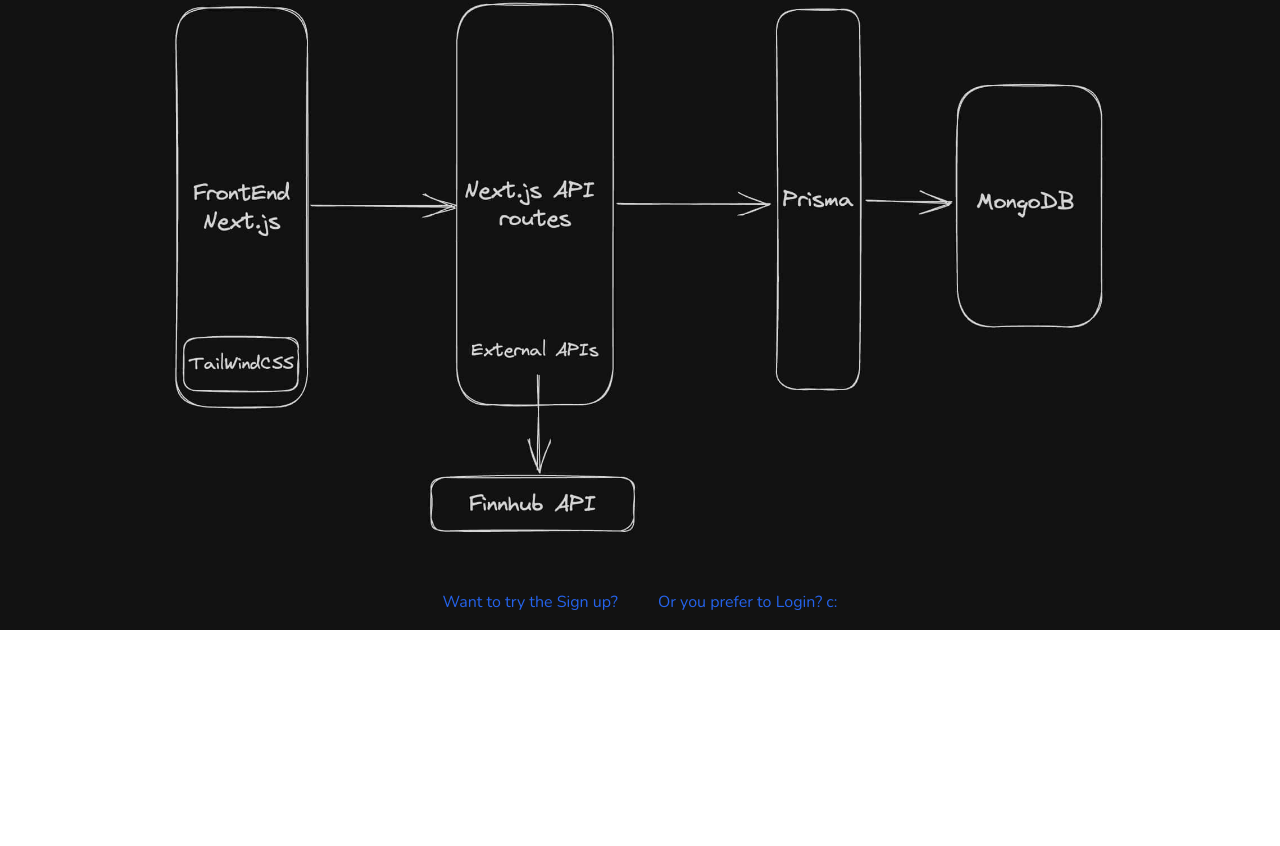
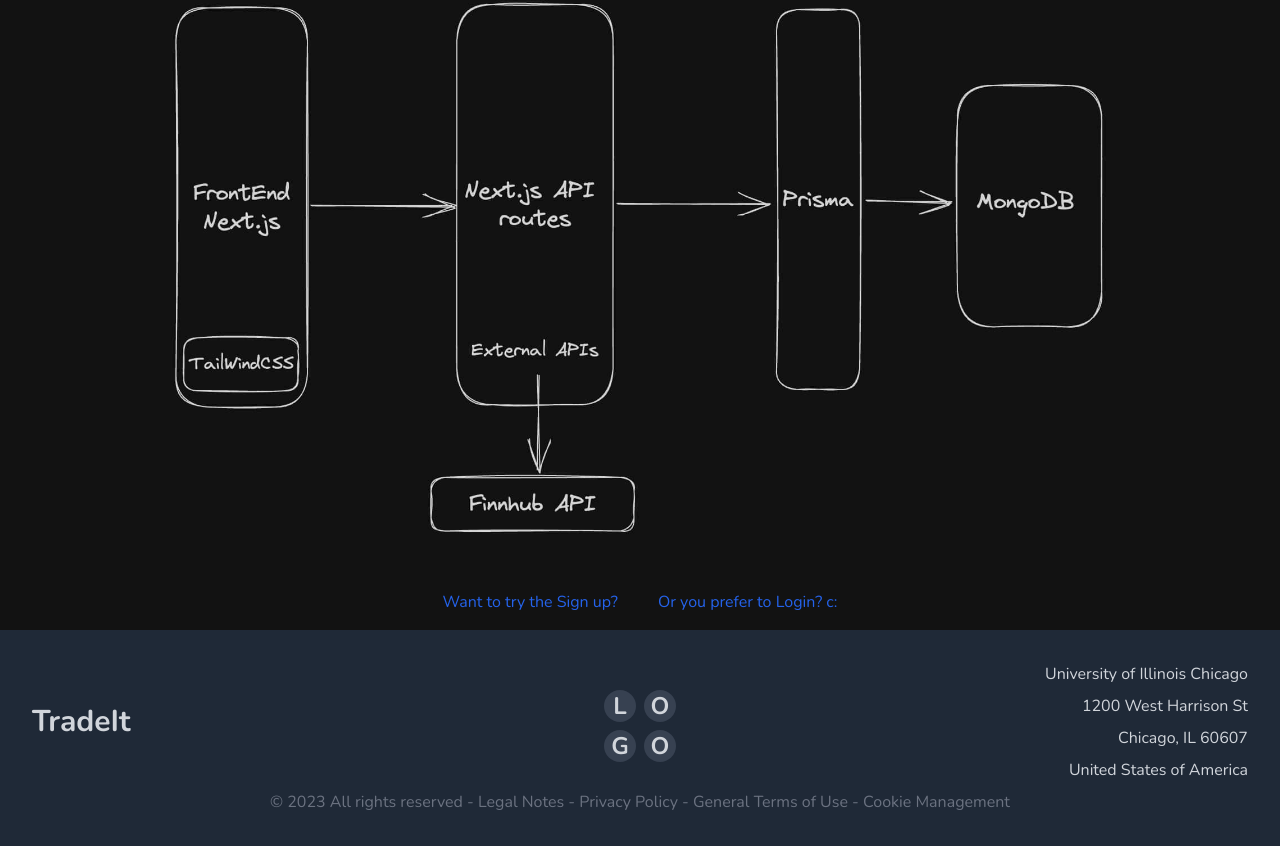
Before and after one commit to MarcoBofa/TradeIt, a Next.js app: page / in a window 1280 px wide. Shown: the part 174-1020 px from the top of the page. Before the commit the page ends 804 px from the top, so only its background shows below. Built offline with nearby package versions, Linux system fonts and the light colour scheme.

Commit message:
pass modal

```diff
--- a/app/components/Providers/ToasterProvider.tsx
+++ b/app/components/Providers/ToasterProvider.tsx
@@ -3,7 +3,23 @@
 import { Toaster } from "react-hot-toast";
 
 const ToasterProvider = () => {
-  return <Toaster />;
+  return (
+    <Toaster
+      containerStyle={{}}
+      toastOptions={{
+        success: {
+          style: {
+            fontSize: "1.1rem",
+          },
+        },
+        error: {
+          style: {
+            fontSize: "1.1rem",
+          },
+        },
+      }}
+    />
+  );
 };
 
 export default ToasterProvider;
--- /dev/null
+++ b/app/components/footer.tsx
@@ -0,0 +1,59 @@
+import React, { FC } from "react";
+
+const Footer: FC = () => {
+  return (
+    <footer className="bg-gray-800 py-8 px-4 sm:px-6 lg:px-8 text-gray-300">
+      <div className="flex flex-wrap justify-between items-center">
+        <div className="w-full sm:w-1/3 text-center sm:text-left">
+          <h3 className="text-3xl font-bold mb-2">TradeIt</h3>
+        </div>
+        <div className="w-full sm:w-1/3 text-center mb-4 sm:mb-0">
+          <div className="flex justify-center mb-2">
+            <button className="bg-gray-700 w-8 h-8 rounded-full flex items-center justify-center mr-2">
+              <span className="text-2xl font-bold">L</span>
+            </button>
+            <button className="bg-gray-700 w-8 h-8 rounded-full flex items-center justify-center">
+              <span className="text-2xl font-bold">O</span>
+            </button>
+          </div>
+          <div className="flex justify-center">
+            <button className="bg-gray-700 w-8 h-8 rounded-full flex items-center justify-center mr-2">
+              <span className="text-2xl font-bold">G</span>
+            </button>
+            <button className="bg-gray-700 w-8 h-8 rounded-full flex items-center justify-center">
+              <span className="text-2xl font-bold">O</span>
+            </button>
+          </div>
+        </div>
+        <div className="w-full sm:w-1/3 text-center sm:text-right">
+          <p className="mb-2">University of Illinois Chicago</p>
+          <p className="mb-2">1200 West Harrison St</p>
+          <p className="mb-2">Chicago, IL 60607</p>
+          <p className="mb-2">United States of America</p>
+        </div>
+      </div>
+      <div className="w-full text-gray-500 text-center">
+        <p>
+          © 2023 All rights reserved -{" "}
+          <a href="#" className="text-gray-500 hover:text-gray-100">
+            Legal Notes
+          </a>{" "}
+          -{" "}
+          <a href="#" className="text-gray-500 hover:text-gray-100">
+            Privacy Policy
+          </a>{" "}
+          -{" "}
+          <a href="#" className="text-gray-500 hover:text-gray-100">
+            General Terms of Use
+          </a>{" "}
+          -{" "}
+          <a href="#" className="text-gray-500 hover:text-gray-100">
+            Cookie Management
+          </a>
+        </p>
+      </div>
+    </footer>
+  );
+};
+
+export default Footer;
--- /dev/null
+++ b/app/components/recoverPassModal.tsx
@@ -0,0 +1,97 @@
+"use client";
+import "../globals.css";
+import React, { FormEvent, FC } from "react";
+import { ModalForm } from "@/types";
+import InputField from "./InputField";
+import { useForm } from "react-hook-form";
+import toast from "react-hot-toast";
+import ToasterProvider from "./Providers/ToasterProvider";
+
+interface RecoverPassModalProps {
+  isOpen: boolean;
+  onClose: () => void;
+  submitData: (data: ModalForm) => void;
+}
+
+const RecoverPassModal: FC<RecoverPassModalProps> = ({
+  isOpen,
+  onClose,
+  submitData,
+}) => {
+  const {
+    register,
+    handleSubmit,
+    formState: { errors, isSubmitting },
+    reset,
+    watch,
+  } = useForm<ModalForm>({
+    defaultValues: {
+      email: "",
+    },
+  });
+
+  if (!isOpen) return null;
+
+  const onSubmit = (data: ModalForm) => {
+    toast.success(
+      "If the Email is valid, you will receive a link to reset your password!",
+      {
+        duration: 5000,
+      }
+    );
+    console.log(data);
+    submitData(data);
+    reset();
+  };
+  //   const handleFormSubmit = (event: React.FormEvent<HTMLFormElement>) => {
+  //     event.preventDefault();
+
+  //     const formData = new FormData(event.currentTarget);
+  //     const data: ModalForm = {
+  //       password: formData.get("password") as string,
+  //       confirmPassword: formData.get("confirmPassword") as string,
+  //     };
+
+  //     onSubmit(data);
+  //   };
+
+  return (
+    <div className="fixed inset-0 bg-black bg-opacity-50 flex justify-center items-center">
+      <ToasterProvider></ToasterProvider>
+      <div className="bg-white p-8 rounded-lg max-w-md w-full">
+        <button
+          onClick={onClose}
+          className="bg-red-500 text-white py-1 px-3 rounded-full text-sm absolute top-4 right-4"
+        >
+          Close
+        </button>
+        <h2 className="text-2xl mb-6 text-orange-600 ">
+          Forgot your password?
+        </h2>
+        <span className="text-gray-500 mb-6 block">
+          Enter your email address and we will send you a link to reset your
+          password.
+        </span>
+        <form onSubmit={handleSubmit(onSubmit)} className="space-y-4">
+          <div className="mb-4">
+            <InputField
+              label="email"
+              type="email"
+              register={register}
+              required
+              watch={watch}
+            />
+          </div>
+          <button
+            type="submit"
+            className="w-full bg-orange-500 hover:bg-orange-600 text-white text-xl py-4 px-4 rounded-md"
+          >
+            Submit
+          </button>
+        </form>
+      </div>
+    </div>
+  );
+};
+
+export default RecoverPassModal;
--- a/app/globals.css
+++ b/app/globals.css
@@ -10,3 +10,12 @@
 .shadow-top {
   box-shadow: 0px 0px 15px rgba(0, 0, 0, 0.1);
 }
+
+.fixed {
+  z-index: 1000; /* or a sufficiently high value */
+}
+
+/* Adjust the width of the toast container */
+.react-hot-toast-container {
+  width: 800px;
+}
--- a/app/layout.tsx
+++ b/app/layout.tsx
@@ -1,7 +1,9 @@
+import React from "react";
 import "./globals.css";
 import type { Metadata } from "next";
 import { Inter, Nunito } from "next/font/google";
 import ToasterProvider from "./components/Providers/ToasterProvider";
+import Footer from "./components/footer";
 
 const inter = Inter({ subsets: ["latin"] });
 const font = Nunito({ subsets: ["latin"] });
@@ -20,7 +22,10 @@
     <html lang="en">
       <body className={font.className}>
         <ToasterProvider />
-        <div>{children}</div>
+        <div className="flex flex-col min-h-screen">
+          <div className="flex-grow">{children}</div>
+          <Footer />
+        </div>
       </body>
     </html>
   );
--- a/pages/Login.tsx
+++ b/pages/Login.tsx
@@ -5,13 +5,17 @@
 import { useForm } from "react-hook-form";
 import toast, { Toaster } from "react-hot-toast";
 import ToasterProvider from "@/app/components/Providers/ToasterProvider";
-import { IFormInput } from "@/types";
+import { IFormInput, ModalForm } from "@/types";
+import RecoverPassModal from "@/app/components/recoverPassModal";
 
 interface IFormLogin {
-  email: string;
-  password: string;
+  email?: string;
+  password?: string;
 }
+
 const Login: React.FC = () => {
+  const [isModalOpen, setIsModalOpen] = useState(false);
+
   const {
     register,
     handleSubmit,
@@ -25,9 +29,23 @@
     },
   });
 
+  const handleOpenModal = () => {
+    setIsModalOpen(true);
+  };
+
+  const handleCloseModal = () => {
+    setIsModalOpen(false);
+  };
+
   const onSubmit = (data: IFormLogin) => {
     console.log(data);
     reset();
+  };
+
+  const handleModalSubmit = (data: ModalForm) => {
+    // Handle modal form submission
+    console.log(data);
+    setIsModalOpen(false);
   };
 
   return (
@@ -115,14 +133,20 @@
           >
             ← Need to Register?
           </Link>
-          <Link
-            href="/"
+          <a
+            href="#"
+            onClick={handleOpenModal}
             className="text-blue-500 hover:text-blue-700 mt-7 inline-block"
           >
             Forgot your password? →
-          </Link>
+          </a>
         </div>
       </div>
+      <RecoverPassModal
+        isOpen={isModalOpen}
+        onClose={handleCloseModal}
+        submitData={handleModalSubmit}
+      />
     </div>
   );
 };
--- a/pages/Register.tsx
+++ b/pages/Register.tsx
@@ -30,7 +30,7 @@
   });
 
   const onSubmit = (data: IFormInput) => {
-    if (data.password.length < 6) {
+    if (data.password && data.password.length < 6) {
       toast.error("Password must be at least 6 characters long");
       return;
     }
@@ -150,7 +150,7 @@
             <button
               type="submit"
               disabled={isSubmitting}
-              className="w-full bg-orange-600 text-white p-3 rounded-full font-bold hover:bg-orange-500"
+              className="w-full bg-orange-500 text-white p-3 rounded-full font-bold hover:bg-orange-600"
             >
               Create Account
             </button>
```
Also changed, not shown: tailwind.config.ts (+13 -9 lines), types/index.d.ts (+6 -2 lines).
